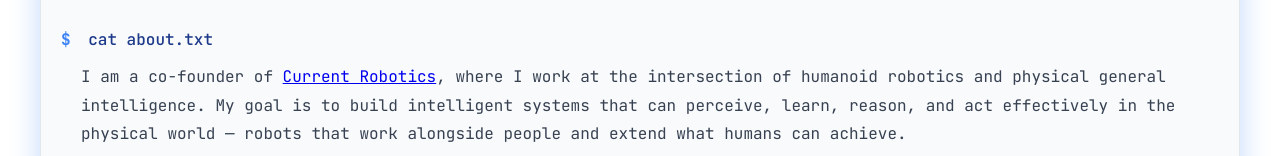
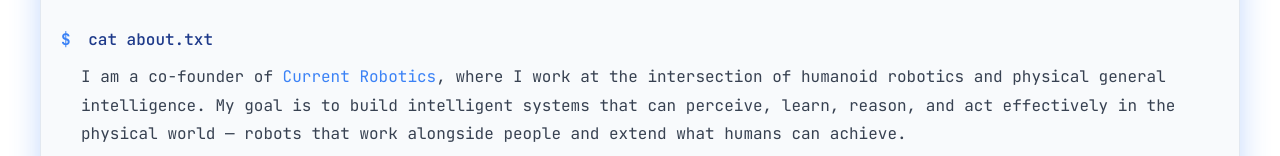
Before and after one commit to zhongrui-ai/zhongrui-ai.github.io, a plain HTML site: page index.html in a window 1280 px wide. Shown: the part 379-535 px from the top of the page. Drawn offline with Linux system fonts and the light colour scheme.

Commit message:
Update index.html

```diff
--- a/index.html
+++ b/index.html
@@ -98,7 +98,7 @@
                 <div class="output">
                     <div class="about-content">
                         <p>
-                            I am a co-founder of <a href="https://current-robotics.com/" target="_blank" rel="noopener noreferrer">Current Robotics</a>, where I work at the intersection of humanoid robotics and
+                            I am a co-founder of <a href="https://current-robotics.com/" target="_blank" rel="noopener noreferrer" style="color: #3b82f6; text-decoration: none;">Current Robotics</a>, where I work at the intersection of humanoid robotics and
                             physical general intelligence. My goal is to build intelligent systems that can perceive, learn,
                             reason, and act effectively in the physical world — robots that work alongside people and extend
                             what humans can achieve.
```
